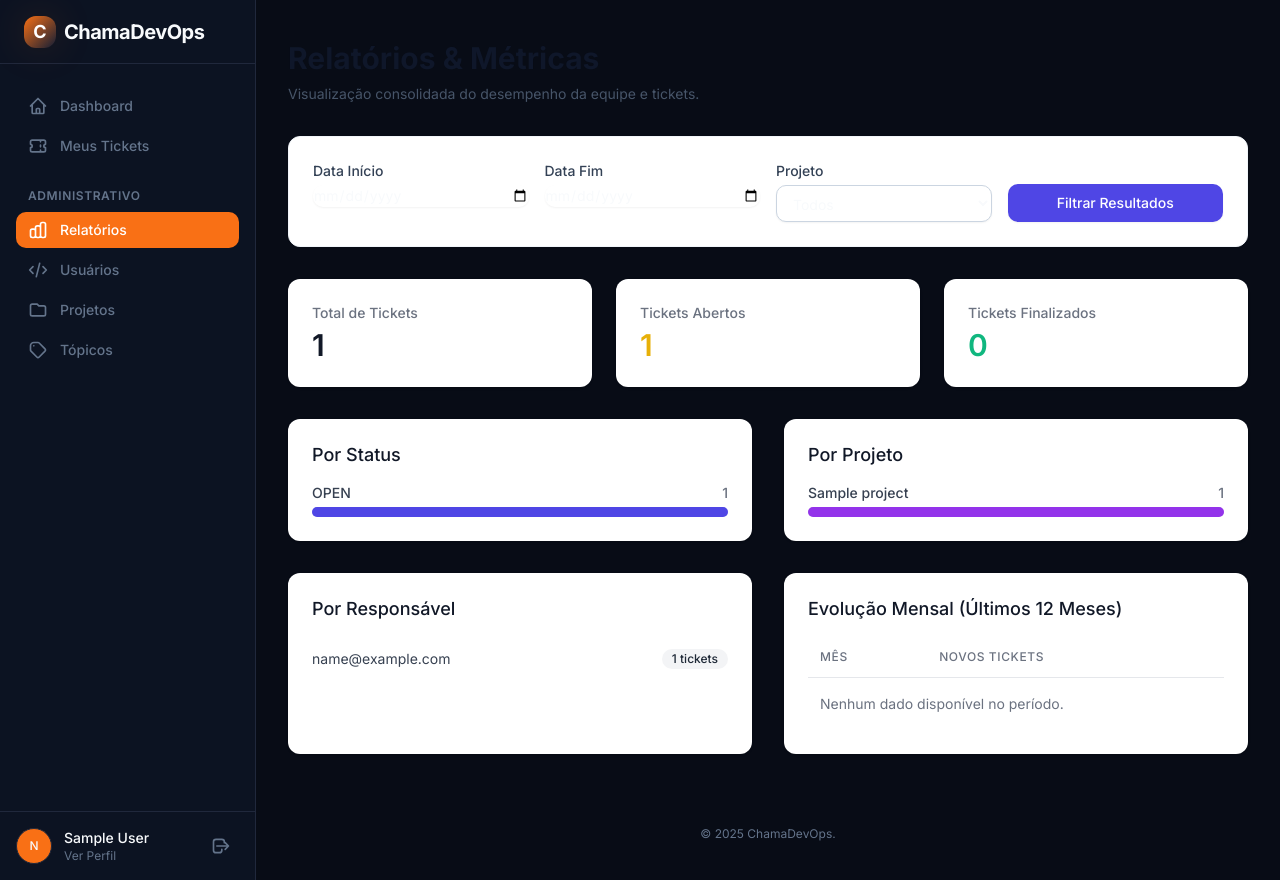
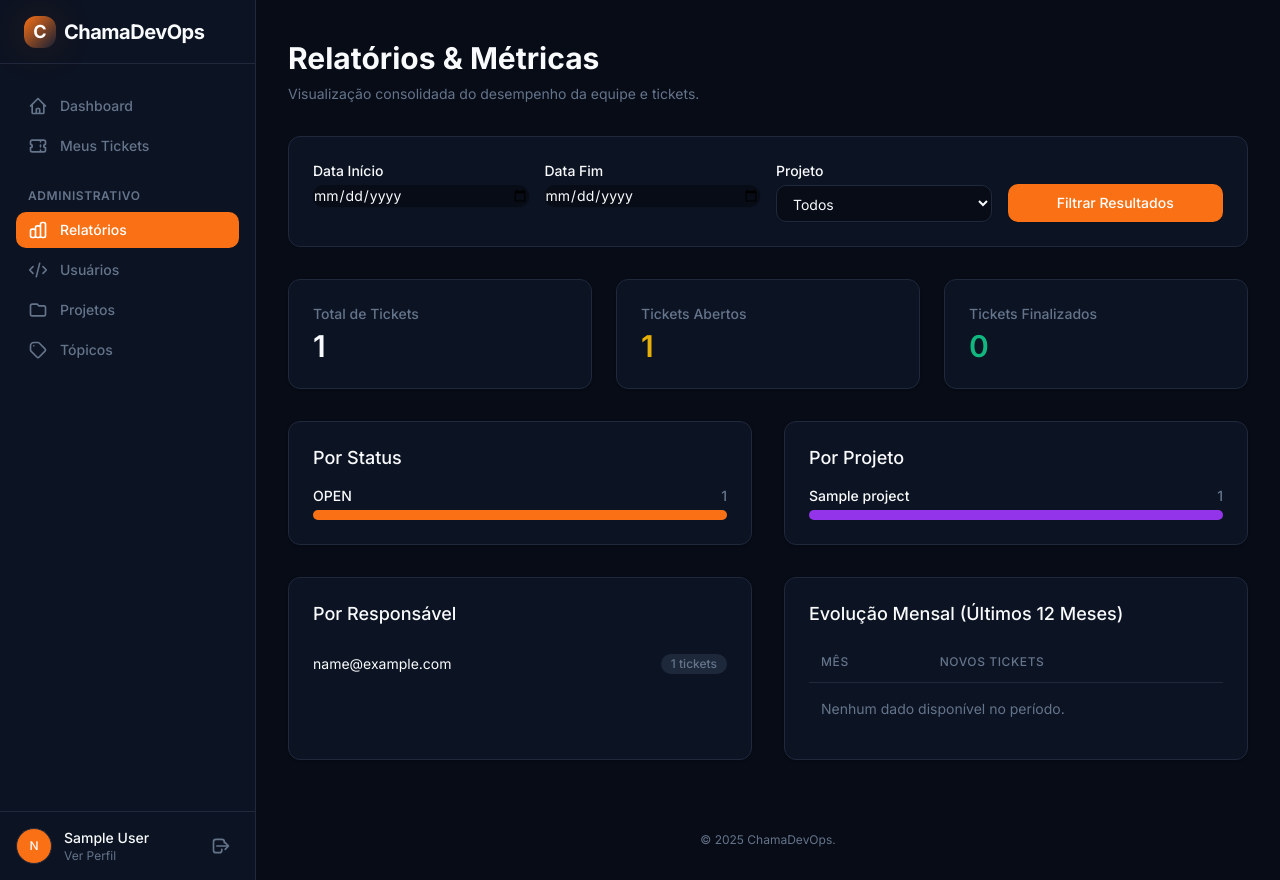
Before and after one commit to eriknathan/chama-devops, a Django app: page /reports/ in a window 1280 px wide. Run offline with Django 5.2, Linux system fonts and the light colour scheme; a user stored in the database is signed in; tables that the repository leaves empty hold one stand-in row (values such as "Sample post"); some libraries are stand-ins or nearby versions.

Commit message:
style(reports): 🎨 refactor reports dashboard for dark mode

```diff
--- a/templates/app_reports/reports.html
+++ b/templates/app_reports/reports.html
@@ -3,27 +3,27 @@
 {% block content %}
 <div class="max-w-7xl mx-auto px-4 sm:px-6 lg:px-8 py-10">
     <div class="mb-8">
-        <h1 class="text-3xl font-bold text-slate-900">Relatórios & Métricas</h1>
-        <p class="mt-2 text-sm text-slate-600">Visualização consolidada do desempenho da equipe e tickets.</p>
+        <h1 class="text-3xl font-bold text-foreground">Relatórios & Métricas</h1>
+        <p class="mt-2 text-sm text-muted-foreground">Visualização consolidada do desempenho da equipe e tickets.</p>
     </div>
 
     <!-- Filters -->
-    <div class="bg-white p-6 rounded-xl shadow-sm border border-slate-100 mb-8">
+    <div class="bg-card p-6 rounded-xl shadow-sm border border-border mb-8">
         <form method="get" class="grid grid-cols-1 md:grid-cols-4 gap-4">
             <div>
-                <label for="start_date" class="block text-sm font-medium text-slate-700">Data Início</label>
+                <label for="start_date" class="block text-sm font-medium text-foreground">Data Início</label>
                 <input type="date" name="start_date" id="start_date" value="{{ request.GET.start_date }}"
-                    class="mt-1 focus:ring-indigo-500 focus:border-indigo-500 block w-full shadow-sm sm:text-sm border-slate-300 rounded-md">
+                    class="mt-1 focus:ring-primary focus:border-primary block w-full shadow-sm sm:text-sm border-input rounded-md bg-background text-foreground">
             </div>
             <div>
-                <label for="end_date" class="block text-sm font-medium text-slate-700">Data Fim</label>
+                <label for="end_date" class="block text-sm font-medium text-foreground">Data Fim</label>
                 <input type="date" name="end_date" id="end_date" value="{{ request.GET.end_date }}"
-                    class="mt-1 focus:ring-indigo-500 focus:border-indigo-500 block w-full shadow-sm sm:text-sm border-slate-300 rounded-md">
+                    class="mt-1 focus:ring-primary focus:border-primary block w-full shadow-sm sm:text-sm border-input rounded-md bg-background text-foreground">
             </div>
             <div>
-                <label for="project" class="block text-sm font-medium text-slate-700">Projeto</label>
+                <label for="project" class="block text-sm font-medium text-foreground">Projeto</label>
                 <select name="project" id="project"
-                    class="mt-1 block w-full py-2 px-3 border border-slate-300 bg-white rounded-md shadow-sm focus:outline-none focus:ring-indigo-500 focus:border-indigo-500 sm:text-sm">
+                    class="mt-1 block w-full py-2 px-3 border border-input bg-background rounded-md shadow-sm focus:outline-none focus:ring-primary focus:border-primary sm:text-sm text-foreground">
                     <option value="">Todos</option>
                     {% for p in projects %}
                     <option value="{{ p.id }}" {% if selected_project_id == p.id %}selected{% endif %}>{{ p.name }}
@@ -33,7 +33,7 @@
             </div>
             <div class="flex items-end">
                 <button type="submit"
-                    class="w-full inline-flex justify-center py-2 px-4 border border-transparent shadow-sm text-sm font-medium rounded-md text-white bg-indigo-600 hover:bg-indigo-700 focus:outline-none focus:ring-2 focus:ring-offset-2 focus:ring-indigo-500">
+                    class="w-full inline-flex justify-center py-2 px-4 border border-transparent shadow-sm text-sm font-medium rounded-md text-primary-foreground bg-primary hover:bg-primary/90 focus:outline-none focus:ring-2 focus:ring-offset-2 focus:ring-primary">
                     Filtrar Resultados
                 </button>
             </div>
@@ -42,21 +42,21 @@
 
     <!-- Stats Cards -->
     <div class="grid grid-cols-1 md:grid-cols-3 gap-6 mb-8">
-        <div class="bg-white overflow-hidden shadow rounded-lg">
+        <div class="bg-card overflow-hidden shadow rounded-lg border border-border">
             <div class="px-4 py-5 sm:p-6">
-                <dt class="text-sm font-medium text-gray-500 truncate">Total de Tickets</dt>
-                <dd class="mt-1 text-3xl font-semibold text-gray-900">{{ total_tickets }}</dd>
+                <dt class="text-sm font-medium text-muted-foreground truncate">Total de Tickets</dt>
+                <dd class="mt-1 text-3xl font-semibold text-foreground">{{ total_tickets }}</dd>
             </div>
         </div>
-        <div class="bg-white overflow-hidden shadow rounded-lg">
+        <div class="bg-card overflow-hidden shadow rounded-lg border border-border">
             <div class="px-4 py-5 sm:p-6">
-                <dt class="text-sm font-medium text-gray-500 truncate">Tickets Abertos</dt>
+                <dt class="text-sm font-medium text-muted-foreground truncate">Tickets Abertos</dt>
                 <dd class="mt-1 text-3xl font-semibold text-status-yellow">{{ open_tickets }}</dd>
             </div>
         </div>
-        <div class="bg-white overflow-hidden shadow rounded-lg">
+        <div class="bg-card overflow-hidden shadow rounded-lg border border-border">
             <div class="px-4 py-5 sm:p-6">
-                <dt class="text-sm font-medium text-gray-500 truncate">Tickets Finalizados</dt>
+                <dt class="text-sm font-medium text-muted-foreground truncate">Tickets Finalizados</dt>
                 <dd class="mt-1 text-3xl font-semibold text-status-emerald">{{ closed_tickets }}</dd>
             </div>
         </div>
@@ -64,43 +64,43 @@
 
     <div class="grid grid-cols-1 lg:grid-cols-2 gap-8">
         <!-- Status Breakdown -->
-        <div class="bg-white shadow rounded-lg p-6">
-            <h3 class="text-lg leading-6 font-medium text-gray-900 mb-4">Por Status</h3>
+        <div class="bg-card shadow rounded-lg p-6 border border-border">
+            <h3 class="text-lg leading-6 font-medium text-foreground mb-4">Por Status</h3>
             <div class="space-y-4">
                 {% for item in tickets_by_status %}
                 <div>
                     <div class="flex items-center justify-between mb-1">
-                        <span class="text-sm font-medium text-gray-700">{{ item.status }}</span>
-                        <span class="text-sm font-medium text-gray-500">{{ item.count }}</span>
+                        <span class="text-sm font-medium text-foreground">{{ item.status }}</span>
+                        <span class="text-sm font-medium text-muted-foreground">{{ item.count }}</span>
                     </div>
-                    <div class="w-full bg-gray-200 rounded-full h-2.5">
-                        <div class="bg-indigo-600 h-2.5 rounded-full"
+                    <div class="w-full bg-muted rounded-full h-2.5">
+                        <div class="bg-primary h-2.5 rounded-full"
                             style="width: {% widthratio item.count total_tickets 100 %}%"></div>
                     </div>
                 </div>
                 {% empty %}
-                <p class="text-sm text-gray-500">Nenhum dado disponível.</p>
+                <p class="text-sm text-muted-foreground">Nenhum dado disponível.</p>
                 {% endfor %}
             </div>
         </div>
 
         <!-- Project Breakdown -->
-        <div class="bg-white shadow rounded-lg p-6">
-            <h3 class="text-lg leading-6 font-medium text-gray-900 mb-4">Por Projeto</h3>
+        <div class="bg-card shadow rounded-lg p-6 border border-border">
+            <h3 class="text-lg leading-6 font-medium text-foreground mb-4">Por Projeto</h3>
             <div class="space-y-4">
                 {% for item in tickets_by_project %}
                 <div>
                     <div class="flex items-center justify-between mb-1">
-                        <span class="text-sm font-medium text-gray-700">{{ item.project__name }}</span>
-                        <span class="text-sm font-medium text-gray-500">{{ item.count }}</span>
+                        <span class="text-sm font-medium text-foreground">{{ item.project__name }}</span>
+                        <span class="text-sm font-medium text-muted-foreground">{{ item.count }}</span>
                     </div>
-                    <div class="w-full bg-gray-200 rounded-full h-2.5">
+                    <div class="w-full bg-muted rounded-full h-2.5">
                         <div class="bg-purple-600 h-2.5 rounded-full"
                             style="width: {% widthratio item.count total_tickets 100 %}%"></div>
                     </div>
                 </div>
                 {% empty %}
-                <p class="text-sm text-gray-500">Nenhum dado disponível.</p>
+                <p class="text-sm text-muted-foreground">Nenhum dado disponível.</p>
                 {% endfor %}
             </div>
         </div>
@@ -108,48 +108,49 @@
 
     <div class="grid grid-cols-1 lg:grid-cols-2 gap-8 mt-8">
         <!-- Assignee Breakdown -->
-        <div class="bg-white shadow rounded-lg p-6">
-            <h3 class="text-lg leading-6 font-medium text-gray-900 mb-4">Por Responsável</h3>
-            <ul class="divide-y divide-gray-200">
+        <div class="bg-card shadow rounded-lg p-6 border border-border">
+            <h3 class="text-lg leading-6 font-medium text-foreground mb-4">Por Responsável</h3>
+            <ul class="divide-y divide-border">
                 {% for item in tickets_by_assignee %}
                 <li class="py-3 flex justify-between">
-                    <span class="text-sm text-gray-700">{{ item.assignee__email|default:"Não atribuído" }}</span>
+                    <span class="text-sm text-foreground">{{ item.assignee__email|default:"Não atribuído" }}</span>
                     <span
-                        class="inline-flex items-center px-2.5 py-0.5 rounded-full text-xs font-medium bg-gray-100 text-gray-800">
+                        class="inline-flex items-center px-2.5 py-0.5 rounded-full text-xs font-medium bg-muted text-muted-foreground">
                         {{ item.count }} tickets
                     </span>
                 </li>
                 {% empty %}
-                <p class="text-sm text-gray-500">Nenhum dado disponível.</p>
+                <p class="text-sm text-muted-foreground">Nenhum dado disponível.</p>
                 {% endfor %}
             </ul>
         </div>
 
         <!-- Monthly Evolution (Simple Table for now, could be chart) -->
-        <div class="bg-white shadow rounded-lg p-6">
-            <h3 class="text-lg leading-6 font-medium text-gray-900 mb-4">Evolução Mensal (Últimos 12 Meses)</h3>
+        <div class="bg-card shadow rounded-lg p-6 border border-border">
+            <h3 class="text-lg leading-6 font-medium text-foreground mb-4">Evolução Mensal (Últimos 12 Meses)</h3>
             <div class="overflow-x-auto">
-                <table class="min-w-full divide-y divide-gray-200">
+                <table class="min-w-full divide-y divide-border">
                     <thead>
                         <tr>
                             <th scope="col"
-                                class="px-3 py-3 text-left text-xs font-medium text-gray-500 uppercase tracking-wider">
+                                class="px-3 py-3 text-left text-xs font-medium text-muted-foreground uppercase tracking-wider">
                                 Mês</th>
                             <th scope="col"
-                                class="px-3 py-3 text-left text-xs font-medium text-gray-500 uppercase tracking-wider">
+                                class="px-3 py-3 text-left text-xs font-medium text-muted-foreground uppercase tracking-wider">
                                 Novos Tickets</th>
                         </tr>
                     </thead>
-                    <tbody class="bg-white divide-y divide-gray-200">
+                    <tbody class="bg-card divide-y divide-border">
                         {% for item in tickets_evolution %}
                         <tr>
-                            <td class="px-3 py-4 whitespace-nowrap text-sm text-gray-900">{{ item.month|date:"F Y" }}
+                            <td class="px-3 py-4 whitespace-nowrap text-sm text-foreground">{{ item.month|date:"F Y" }}
                             </td>
-                            <td class="px-3 py-4 whitespace-nowrap text-sm text-gray-500">{{ item.count }}</td>
+                            <td class="px-3 py-4 whitespace-nowrap text-sm text-muted-foreground">{{ item.count }}</td>
                         </tr>
                         {% empty %}
                         <tr>
-                            <td colspan="2" class="px-3 py-4 whitespace-nowrap text-sm text-gray-500">Nenhum dado
+                            <td colspan="2" class="px-3 py-4 whitespace-nowrap text-sm text-muted-foreground">Nenhum
+                                dado
                                 disponível no período.</td>
                         </tr>
                         {% endfor %}
```
